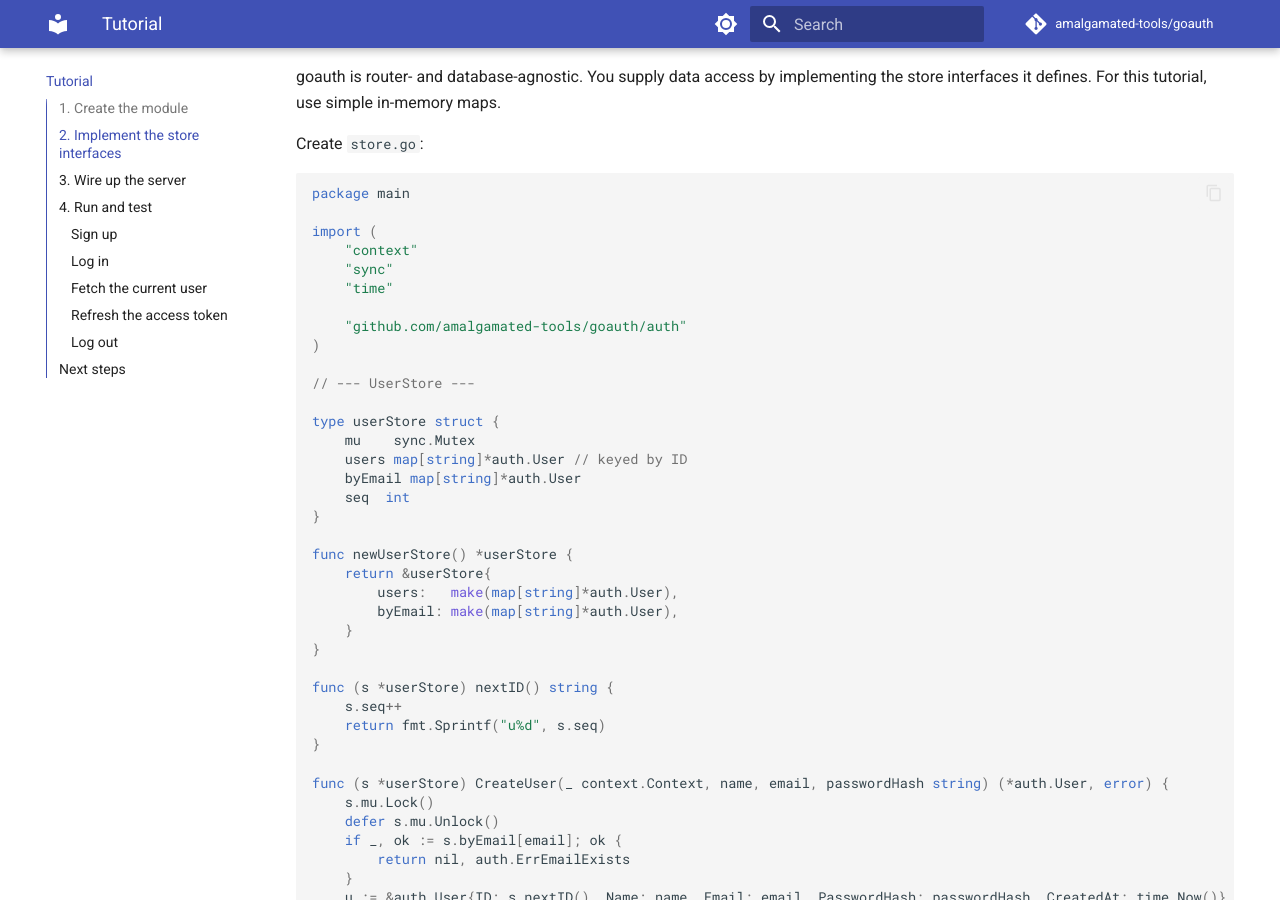
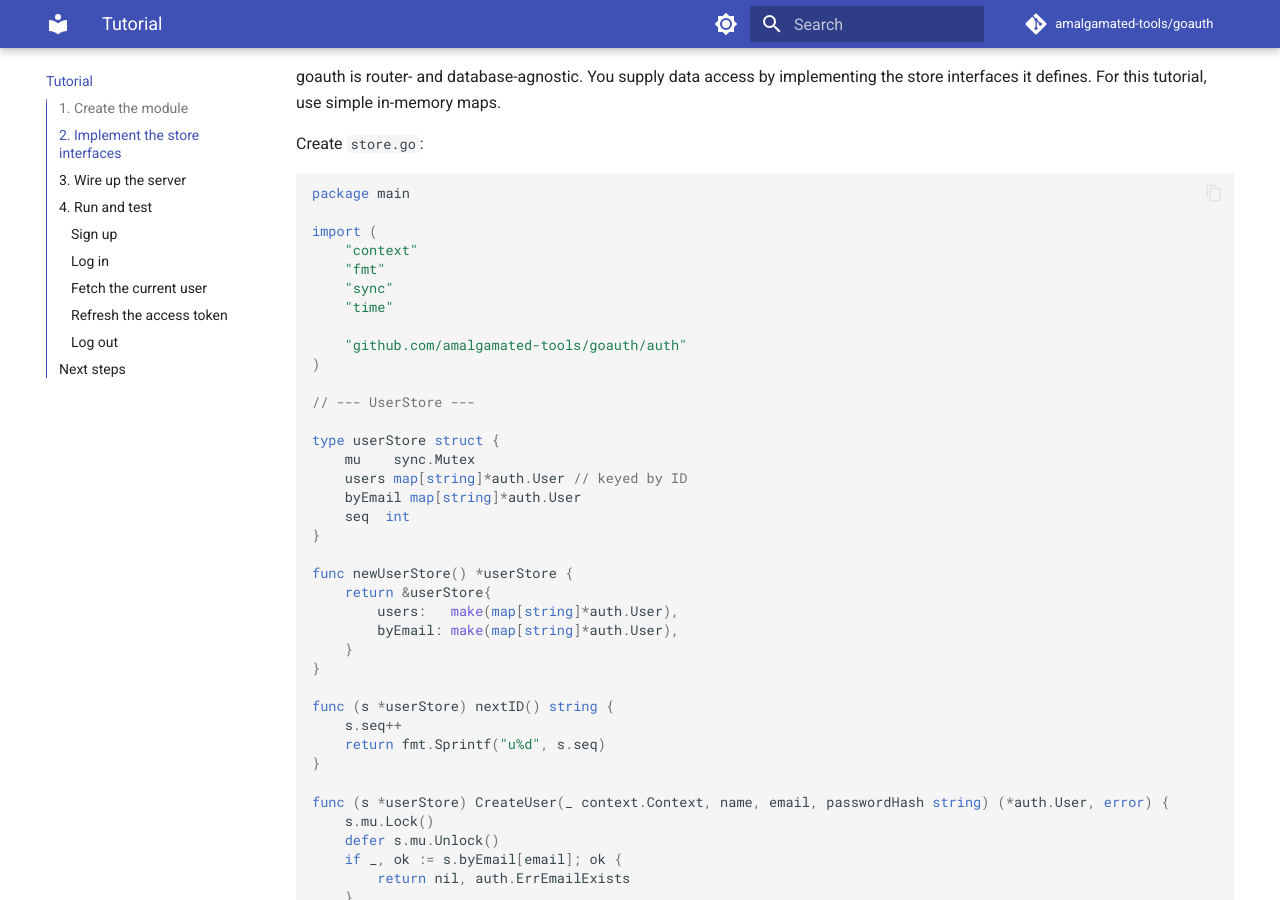
Before and after one commit to amalgamated-tools/goauth, an MkDocs documentation site: the page built from docs/tutorial.md, in a window 1280 px wide and 900 px high, scrolled down 677 px. Built offline with MkDocs 1.6.1 and Material for MkDocs 9.7.7, drawn with Linux system fonts in a browser that asks for light colours; comment, search, counter and statistics services are not loaded.

Commit message:
docs(tutorial): fix fmt import errors in code snippets
Add missing fmt import to store.go snippet and remove unused fmt import
from main.go snippet so both code blocks compile correctly.

```diff
--- a/docs/tutorial.md
+++ b/docs/tutorial.md
@@ -31,6 +31,7 @@ package main
 
 import (
     "context"
+    "fmt"
     "sync"
     "time"
 
```
Also changed, not shown: other parts of docs/tutorial.md (+0 -1 lines).
